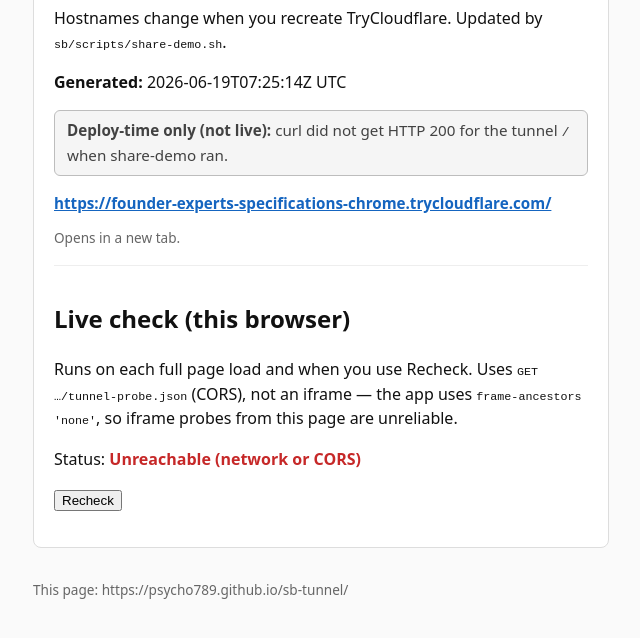
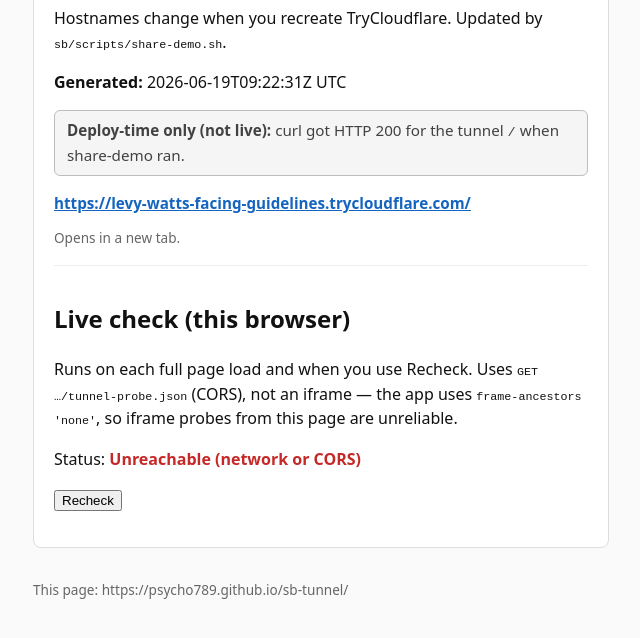
Before and after one commit to psycho789/sb-tunnel, a plain HTML site: page index.html in a window 1280 px wide. Shown: the part 138-776 px from the top of the page, without its empty margins (319-959 px from the left). Drawn offline with Linux system fonts and the light colour scheme; no server answers.

Commit message:
share-demo tunnel 2026-06-19T09:22:31Z

```diff
--- a/index.html
+++ b/index.html
@@ -25,10 +25,10 @@
   <div class="card">
     <h1>SizeNova tunnel</h1>
     <p>Hostnames change when you recreate TryCloudflare. Updated by <code>sb/scripts/share-demo.sh</code>.</p>
-    <p><strong>Generated:</strong> 2026-06-19T07:25:14Z UTC</p>
-    <p class="badge meta"><strong>Deploy-time only (not live):</strong> curl did not get HTTP 200 for the tunnel <code>/</code> when share-demo ran.</p>
+    <p><strong>Generated:</strong> 2026-06-19T09:22:31Z UTC</p>
+    <p class="badge meta"><strong>Deploy-time only (not live):</strong> curl got HTTP 200 for the tunnel <code>/</code> when share-demo ran.</p>
     <p class="tunnel-url">
-      <a href="https://founder-experts-specifications-chrome.trycloudflare.com/" target="_blank" rel="noopener noreferrer">https://founder-experts-specifications-chrome.trycloudflare.com/</a>
+      <a href="https://levy-watts-facing-guidelines.trycloudflare.com/" target="_blank" rel="noopener noreferrer">https://levy-watts-facing-guidelines.trycloudflare.com/</a>
     </p>
     <p class="muted" style="font-size:0.85rem;color:#666;">Opens in a new tab.</p>
     <div class="live">
@@ -44,7 +44,7 @@
   </footer>
   <script>
 (function () {
-  const WEB = "https://founder-experts-specifications-chrome.trycloudflare.com";
+  const WEB = "https://levy-watts-facing-guidelines.trycloudflare.com";
 
   function setWeb(text, ok) {
     const el = document.getElementById("live-web");
```
